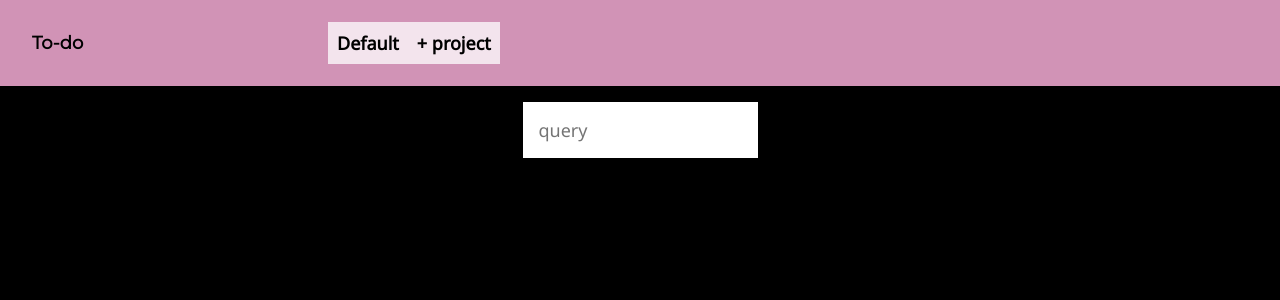
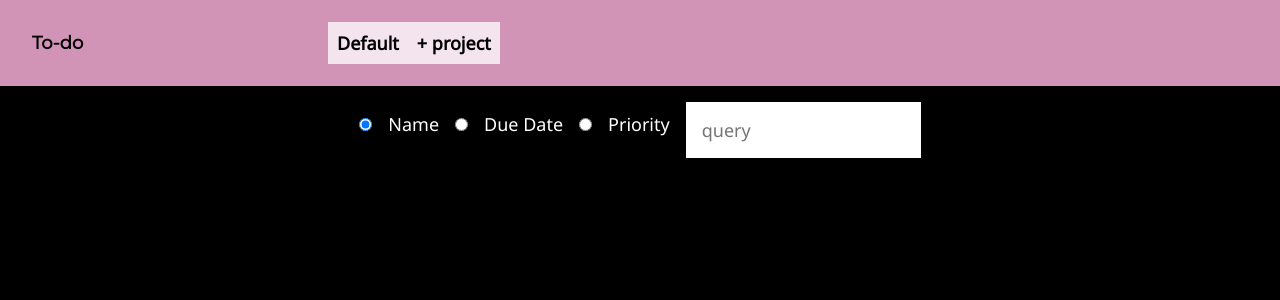
Before and after one commit to dolphinOfDelphi/20191104-react-todo-list, a React (Create React App) app: page / in a window 1280 px wide. Shown: the top 300 px of the page. Built offline with nearby package versions, Linux system fonts and the light colour scheme.

Commit message:
Implement sorting

```diff
--- a/src/App.css
+++ b/src/App.css
@@ -106,10 +106,19 @@ nav li.active {
     background-color: #ccc;
 }
 
+#queries {
+    display: flex;
+    justify-content: center;
+    margin: 1rem auto;
+}
+
+.sort {
+    color: white;
+    margin: 1rem 1rem 1rem 0;
+}
+
 #query-box {
     background-color: white;
-    display: block;
-    margin: 1rem auto;
     padding: 1rem;
 }
 
--- a/src/App.js
+++ b/src/App.js
@@ -4,6 +4,125 @@ import './App.css';
 
 const project = (name) => ({name, list: []});
 const todo = (name, description, dueDate, priority) => ({name, description, dueDate, priority});
+
+const SortForm = (props) => <form>
+    <input
+        id='name'
+        className='sort'
+        type='radio'
+        name='sort-by'
+        value='name'
+        checked={props.sortBy === 'name'}
+        onChange={props.handleChange}
+    />
+    <label
+        className='sort'
+        htmlFor='name'
+    >
+        Name
+    </label>
+    <input
+        id='due-date'
+        className='sort'
+        type='radio'
+        name='sort-by'
+        value='dueDate'
+        checked={props.sortBy === 'dueDate'}
+        onChange={props.handleChange}
+    />
+    <label
+        className='sort'
+        htmlFor='due-date'
+    >
+        Due Date
+    </label>
+    <input
+        id='priority'
+        className='sort'
+        type='radio'
+        name='sort-by'
+        value='priority'
+        checked={props.sortBy === 'priority'}
+        onChange={props.handleChange}
+    />
+    <label
+        className='sort'
+        htmlFor='priority'
+    >
+        Priority
+    </label>
+</form>;
+const Query = (props) => <input
+    id='query-box'
+    type='text'
+    placeholder='query'
+    onChange={props.handleChange}
+/>;
+
+const ListProjects = (props) => props.projects.map((project, index) =>
+    <Project
+        active={project === props.activeProject}
+        name={project.name}
+        handleActiveClick={props.editProject}
+        handleClick={props.handleSwitchProject(project)}
+        index={index}
+    />);
+const Project = (props) => props.active ?
+    <li
+        className='active'
+        onClick={props.handleActiveClick}
+        key={(Date.now() + props.index).toString(36)}
+    >
+        {props.name}
+    </li>
+    : <li
+        onClick={props.handleClick}
+        key={(Date.now() + props.index).toString(36)}
+    >
+        {props.name}
+    </li>;
+const ProjectAdder = (props) =>
+    <li
+        id='new-project'
+        onClick={props.handleClick}
+        key={(Date.now() - 1).toString(36)}
+    >
+        + project
+    </li>;
+
+const ListTodos = (props) => props.todos.map((todo, index) =>
+    <Todo
+        name={todo.name}
+        description={todo.description}
+        dueDate={todo.dueDate}
+        priority={todo.priority}
+        handleClick={props.handleEditTodo(todo)}
+        handleDelete={props.handleDeleteTodo(todo)}
+        index={index}
+    />);
+const Todo = (props) =>
+    <li
+        className={'todo priority-' + props.priority}
+        key={(Date.now() + props.index).toString(36)}
+    >
+        <div className='delete' onClick={props.handleDelete}/>
+        <div
+            className='todo-body'
+            onClick={props.handleClick}
+        >
+            <div className='name'>{props.name}</div>
+            <div className='description'>{props.description}</div>
+            <div className='due-date'>{props.dueDate}</div>
+        </div>
+    </li>;
+const TodoAdder = (props) =>
+    <li
+        className='todo priority-5'
+        onClick={props.handleClick}
+        key={(Date.now() - 1).toString(36)}
+    >
+        + todo
+    </li>;
 
 const ProjectDialogue = (props) =>
     <div className='veil'>
@@ -123,71 +242,6 @@ const TodoDialogue = (props) =>
     </div>;
 TodoDialogue.defaultProps = {name: '', description: '', dueDate: '', priority: 3};
 
-const ListProjects = (props) => props.projects.map((project, index) =>
-    <Project
-        active={project === props.activeProject}
-        name={project.name}
-        handleActiveClick={props.editProject}
-        handleClick={props.handleSwitchProject(project)}
-        index={index}
-    />);
-const Project = (props) => props.active ?
-    <li
-        className='active'
-        onClick={props.handleActiveClick}
-        key={(Date.now() + props.index).toString(36)}
-    >
-        {props.name}
-    </li>
-    : <li
-        onClick={props.handleClick}
-        key={(Date.now() + props.index).toString(36)}
-    >
-        {props.name}
-    </li>;
-const ProjectAdder = (props) =>
-    <li
-        id='new-project'
-        onClick={props.handleClick}
-        key={(Date.now() - 1).toString(36)}
-    >
-        + project
-    </li>;
-
-const ListTodos = (props) => props.todos.map((todo, index) =>
-    <Todo
-        name={todo.name}
-        description={todo.description}
-        dueDate={todo.dueDate}
-        priority={todo.priority}
-        handleClick={props.handleEditTodo(todo)}
-        handleDelete={props.handleDeleteTodo(todo)}
-        index={index}
-    />);
-const Todo = (props) =>
-    <li
-        className={'todo priority-' + props.priority}
-        key={(Date.now() + props.index).toString(36)}
-    >
-        <div className='delete' onClick={props.handleDelete}/>
-        <div
-            className='todo-body'
-            onClick={props.handleClick}
-        >
-            <div className='name'>{props.name}</div>
-            <div className='description'>{props.description}</div>
-            <div className='due-date'>{props.dueDate}</div>
-        </div>
-    </li>;
-const TodoAdder = (props) =>
-    <li
-        className='todo priority-5'
-        onClick={props.handleClick}
-        key={(Date.now() - 1).toString(36)}
-    >
-        + todo
-    </li>;
-
 const App = () => {
     const [projects, setProjects] = React.useState([project('Default')]);
     const [activeProject, setActiveProject] = React.useState(null);
@@ -195,6 +249,7 @@ const App = () => {
     const [projectDialogue, setProjectDialogue] = React.useState(false);
     const [todoUnderEdit, setTodoUnderEdit] = React.useState(null);
     const [todoDialogue, setTodoDialogue] = React.useState(false);
+    const [sortBy, setSortBy] = React.useState('name');
     const [query, setQuery] = React.useState('');
 
     const toggleProjectDialogue = () => setProjectDialogue(!projectDialogue);
@@ -251,6 +306,7 @@ const App = () => {
         cancelEditTodo();
     };
 
+    const handleSortChange = (event) => setSortBy(event.target.value);
     const handleQueryChange = (event) => setQuery(event.target.value);
     const filterTodos = () => {
         const lowerCaseQuery = query.toLowerCase();
@@ -276,22 +332,23 @@ const App = () => {
                 </nav>
             </header>
             <main>
-                <input
-                    id='query-box'
-                    type='text'
-                    placeholder='query'
-                    onChange={handleQueryChange}
-                />
+                <div id='queries'>
+                    <SortForm
+                        sortBy={sortBy}
+                        handleChange={handleSortChange}
+                    />
+                    <Query handleChange={handleQueryChange}/>
+                </div>
                 <ul>
                     {activeProject
                     && (query ?
                         <ListTodos
-                            todos={filterTodos()}
+                            todos={filterTodos().sort((a, b) => a[sortBy] < b[sortBy] ? -1 : 1)}
                             handleEditTodo={handleEditTodo}
                             handleDeleteTodo={handleDeleteTodo}
                         />
                         : <ListTodos
-                            todos={activeProject.list}
+                            todos={activeProject.list.sort((a, b) => a[sortBy] < b[sortBy] ? -1 : 1)}
                             handleEditTodo={handleEditTodo}
                             handleDeleteTodo={handleDeleteTodo}
                         />)}
```
